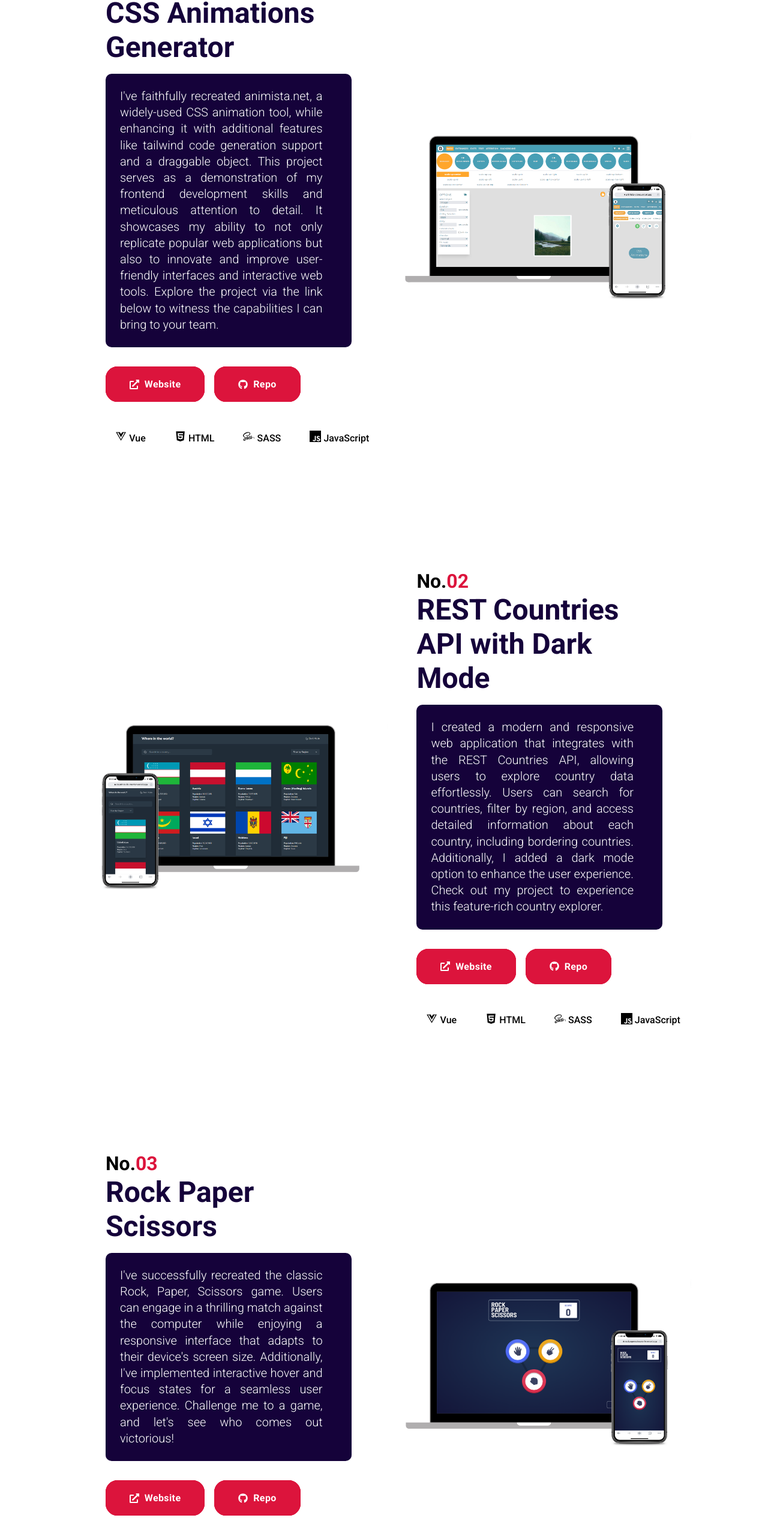
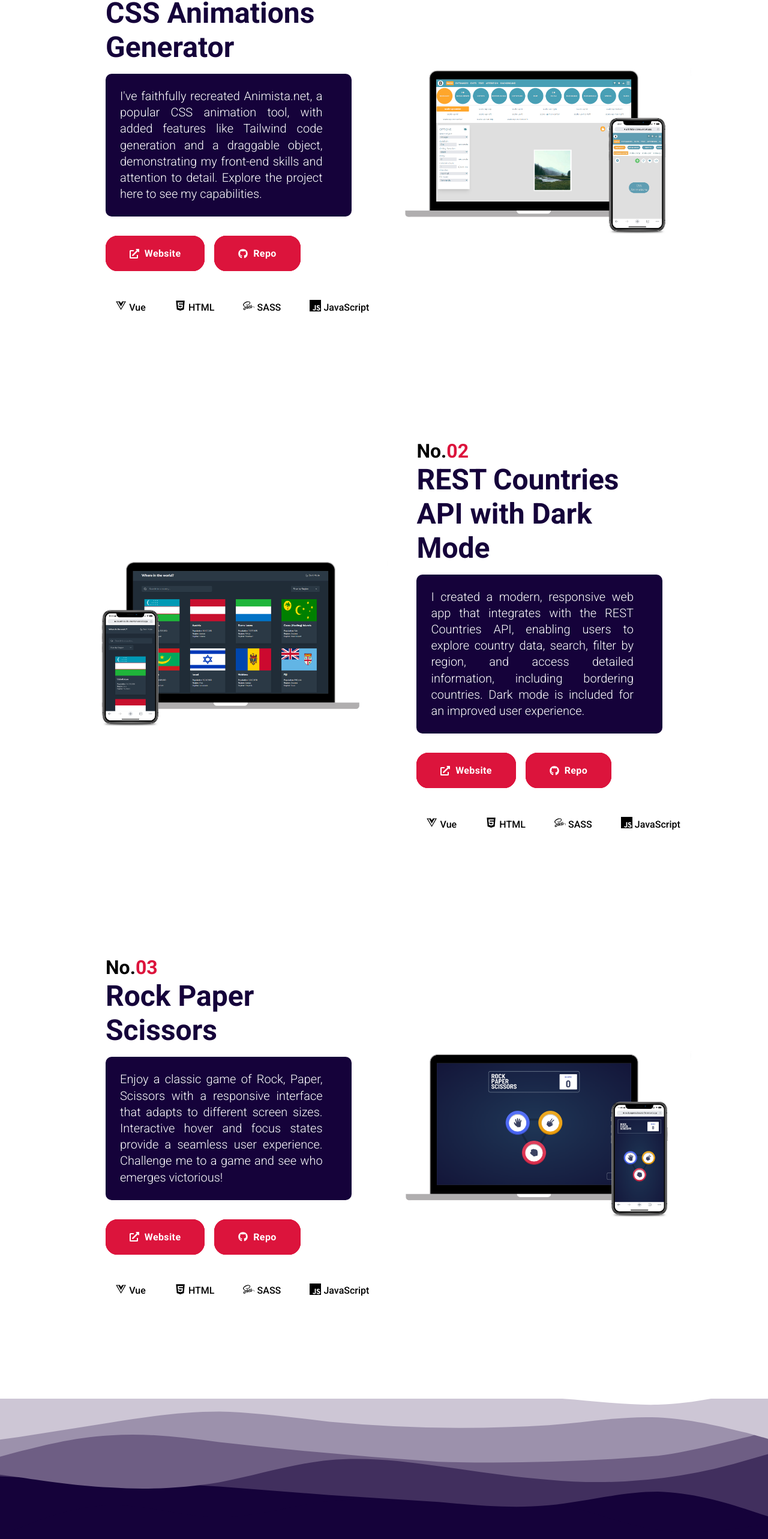
Before and after one commit to vergarapog/myPortofolio, a React (Create React App) app: page / in a window 1280 px wide. Shown: the part 1043-3609 px from the top of the page at 60% size. Built offline with nearby package versions, Linux system fonts and the light colour scheme.

Commit message:
shortened project descriptions

```diff
--- a/src/App.js
+++ b/src/App.js
@@ -11,19 +11,7 @@ import { useGlobalContext } from "./context";
 import useElementOnScreen from "./hooks/useElementOnScreen";
 
 function App() {
-  const { setIsNavDark } = useGlobalContext();
   const [isMenuOpen, setIsMenuOpen] = useState(false);
-  // const aboutMeRef = useRef(null)
-  // setIsNavDark(
-  //   useElementOnScreen(
-  //     {
-  //       root: null,
-  //       rootMargin: "0px",
-  //       threshold: 0.7,
-  //     },
-  //     aboutMeRef
-  //   )
-  // )
 
   return (
     <div className="app">
--- a/src/components/portofolio/ProjectsList.js
+++ b/src/components/portofolio/ProjectsList.js
@@ -2,7 +2,7 @@ export const projects = [
   {
     title: "CSS Animations Generator",
     description:
-      "I've faithfully recreated animista.net, a widely-used CSS animation tool, while enhancing it with additional features like tailwind code generation support and a draggable object. This project serves as a demonstration of my frontend development skills and meticulous attention to detail. It showcases my ability to not only replicate popular web applications but also to innovate and improve user-friendly interfaces and interactive web tools. Explore the project via the link below to witness the capabilities I can bring to your team.",
+      "I've faithfully recreated Animista.net, a popular CSS animation tool, with added features like Tailwind code generation and a draggable object, demonstrating my front-end skills and attention to detail. Explore the project here to see my capabilities.",
     links: {
       website: "https://vue-css-animations.netlify.app/",
       github: "",
@@ -13,7 +13,7 @@ export const projects = [
   {
     title: "REST Countries API with Dark Mode",
     description:
-      "I created a modern and responsive web application that integrates with the REST Countries API, allowing users to explore country data effortlessly. Users can search for countries, filter by region, and access detailed information about each country, including bordering countries. Additionally, I added a dark mode option to enhance the user experience. Check out my project to experience this feature-rich country explorer.",
+      "I created a modern, responsive web app that integrates with the REST Countries API, enabling users to explore country data, search, filter by region, and access detailed information, including bordering countries. Dark mode is included for an improved user experience.",
     links: {
       website: "https://vue-css-animations.netlify.app/",
       github: "",
@@ -24,7 +24,7 @@ export const projects = [
   {
     title: "Rock Paper Scissors",
     description:
-      "I've successfully recreated the classic Rock, Paper, Scissors game. Users can engage in a thrilling match against the computer while enjoying a responsive interface that adapts to their device's screen size. Additionally, I've implemented interactive hover and focus states for a seamless user experience. Challenge me to a game, and let's see who comes out victorious!",
+      "Enjoy a classic game of Rock, Paper, Scissors with a responsive interface that adapts to different screen sizes. Interactive hover and focus states provide a seamless user experience. Challenge me to a game and see who emerges victorious!",
     links: {
       website: "https://vue-css-animations.netlify.app/",
       github: "",
@@ -34,3 +34,40 @@ export const projects = [
 ];
 
 // My main goal on this internship was to create a web application wherein the user can experiment with a bunch of animations and then generate their corresponding CSS code, which the designers and developers at my Internship company could use and reference in development.
+
+// export const projects = [
+//   {
+//     title: "CSS Animations Generator",
+//     description:
+//       "I've faithfully recreated animista.net, a widely-used CSS animation tool, while enhancing it with additional features like tailwind code generation support and a draggable object. This project serves as a demonstration of my frontend development skills and meticulous attention to detail. It showcases my ability to not only replicate popular web applications but also to innovate and improve user-friendly interfaces and interactive web tools. Explore the project via the link below to witness the capabilities I can bring to your team.",
+//     links: {
+//       website: "https://vue-css-animations.netlify.app/",
+//       github: "",
+//     },
+//     imgSrc: "/assets/projects/animista-clone.png",
+//   },
+
+//   {
+//     title: "REST Countries API with Dark Mode",
+//     description:
+//       "I created a modern and responsive web application that integrates with the REST Countries API, allowing users to explore country data effortlessly. Users can search for countries, filter by region, and access detailed information about each country, including bordering countries. Additionally, I added a dark mode option to enhance the user experience. Check out my project to experience this feature-rich country explorer.",
+//     links: {
+//       website: "https://vue-css-animations.netlify.app/",
+//       github: "",
+//     },
+//     imgSrc: "/assets/projects/rest-countries.png",
+//   },
+
+//   {
+//     title: "Rock Paper Scissors",
+//     description:
+//       "I've successfully recreated the classic Rock, Paper, Scissors game. Users can engage in a thrilling match against the computer while enjoying a responsive interface that adapts to their device's screen size. Additionally, I've implemented interactive hover and focus states for a seamless user experience. Challenge me to a game, and let's see who comes out victorious!",
+//     links: {
+//       website: "https://vue-css-animations.netlify.app/",
+//       github: "",
+//     },
+//     imgSrc: "/assets/projects/rock-paper-scissors.png",
+//   },
+// ];
+
+// // My main goal on this internship was to create a web application wherein the user can experiment with a bunch of animations and then generate their corresponding CSS code, which the designers and developers at my Internship company could use and reference in development.
```
